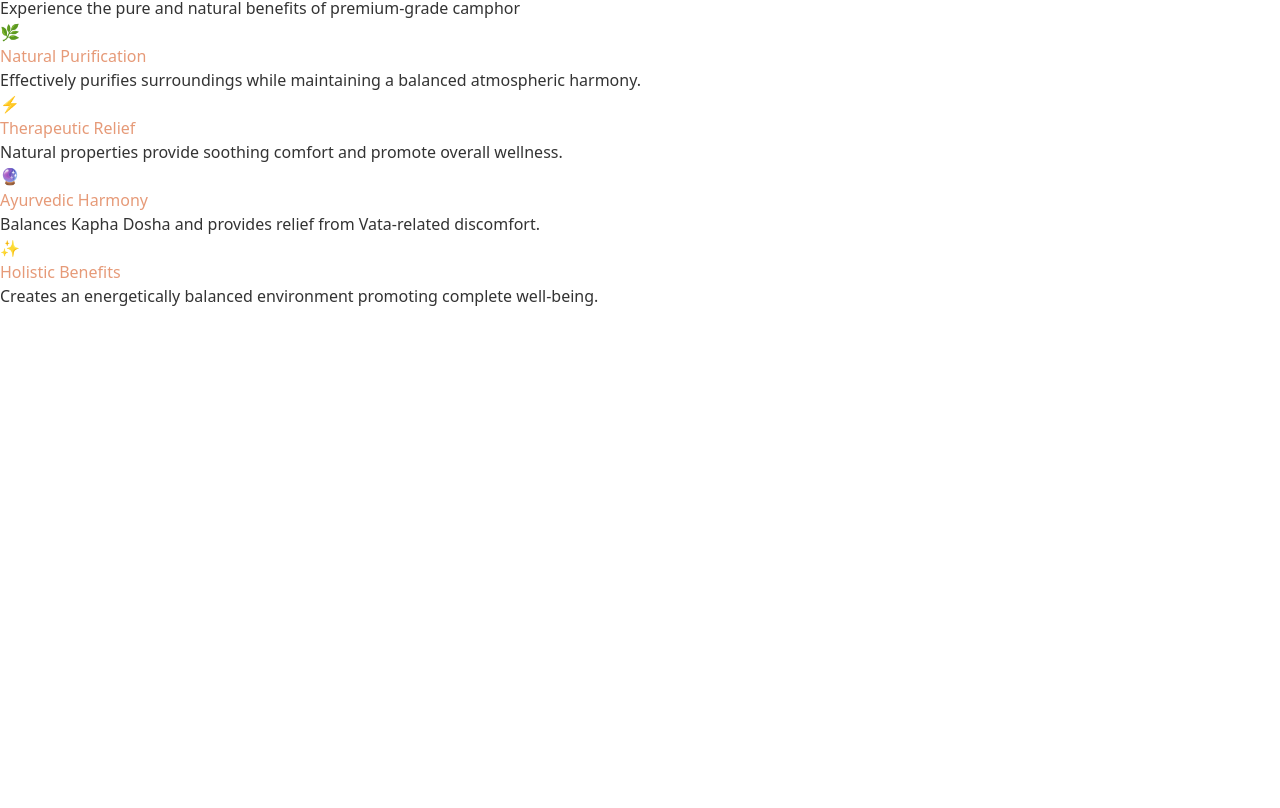
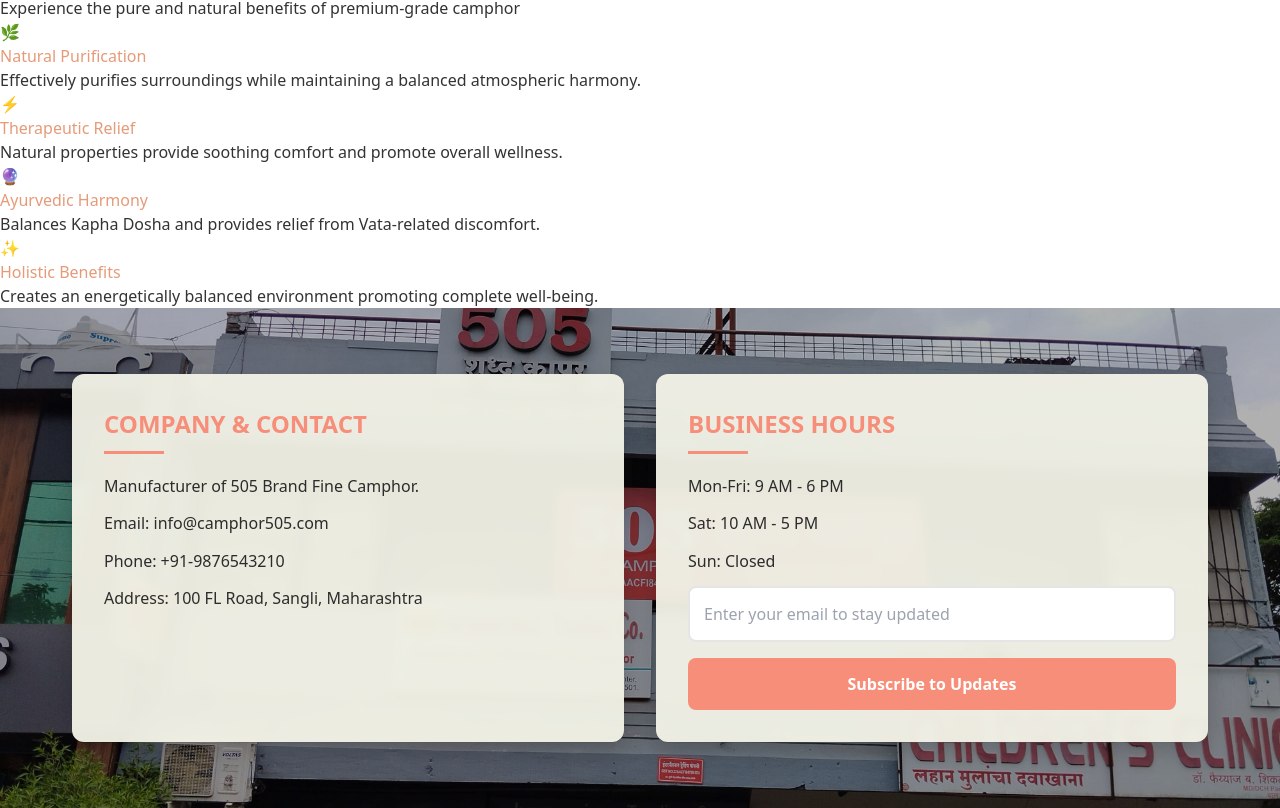
Before and after one commit to DHIRU1920/505CAMPHOR, a React (Vite) app: page / in a window 1280 px wide. Shown: the part 7974-8782 px from the top of the page. Before the commit the page ends 8282 px from the top, so only its background shows below. Built offline with nearby package versions, Linux system fonts and the light colour scheme.

Commit message:
Update App.jsx

```diff
--- a/src/App.jsx
+++ b/src/App.jsx
@@ -5,6 +5,7 @@ import AboutPage from "./components/AboutPage";
 import FaqComponent from "./components/FaqComponent";
 import Testimonials from "./components/Testimonials";
 import Introduction from "./components/Introduction";
+import Footer from "../src/components/Footer";
 import MarqueeHeader from "./components/MarqueeHeader";
 import ProductGallery from "./components/ProductGallery";
 import WhatsAppButton from "./components/WhatsAppButton";
@@ -28,6 +29,7 @@ function App() {
           <Route path="/testimonials" element={<Testimonials />} />
         </Routes>
       </main>
+      <Footer />
       <WhatsAppButton />
     </Router>
   );
```
